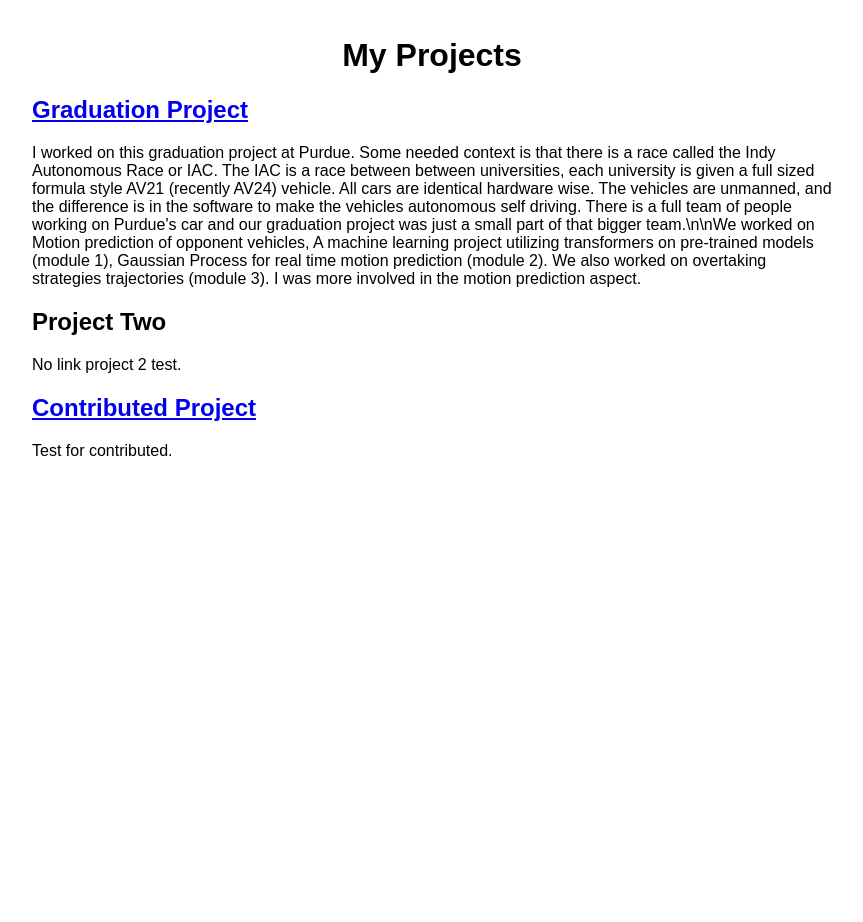
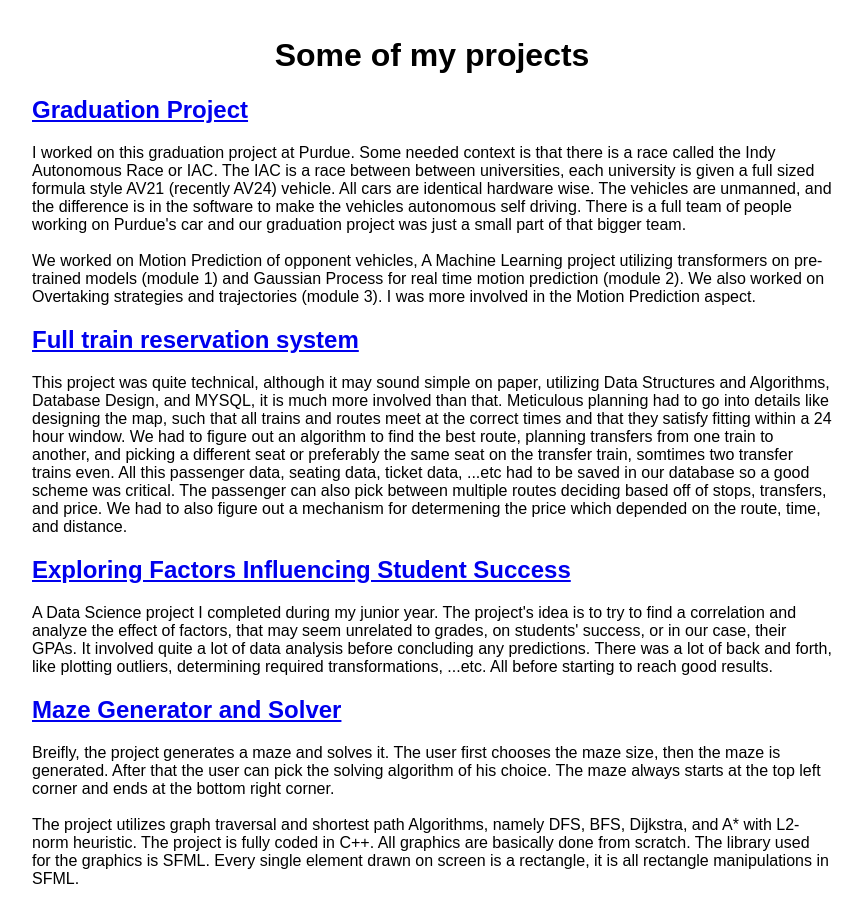
Before and after one commit to abdelrahman-safwat/abdelrahman-safwat.github.io, a plain HTML site: page index.html in a window 1280 px wide. Shown: the whole page, without its empty margins (208-1071 px from the left). Before the commit the page ends 800 px from the top, so only its background shows below. Drawn offline with Linux system fonts and the light colour scheme.

Commit message:
Update index.html

```diff
--- a/index.html
+++ b/index.html
@@ -10,21 +10,30 @@
   </style>
 </head>
 <body>
-  <h1>My Projects</h1>
+  <h1>Some of my projects</h1>
 
   <div class="project">
     <h2><a href="https://github.com/AhmedSayedOmar/Motion_prediction-team">Graduation Project</a></h2>
-    <p>I worked on this graduation project at Purdue. Some needed context is that there is a race called the Indy Autonomous Race or IAC. The IAC is a race between between universities, each university is given a full sized formula style AV21 (recently AV24) vehicle. All cars are identical hardware wise. The vehicles are unmanned, and the difference is in the software to make the vehicles autonomous self driving. There is a full team of people working on Purdue's car and our graduation project was just a small part of that bigger team.\n\nWe worked on Motion prediction of opponent vehicles, A machine learning project utilizing transformers on pre-trained models (module 1), Gaussian Process for real time motion prediction (module 2). We also worked on overtaking strategies trajectories (module 3). I was more involved in the motion prediction aspect.</p>
+    <p>I worked on this graduation project at Purdue. Some needed context is that there is a race called the Indy Autonomous Race or IAC. The IAC is a race between between universities, each university is given a full sized formula style AV21 (recently AV24) vehicle. All cars are identical hardware wise. The vehicles are unmanned, and the difference is in the software to make the vehicles autonomous self driving. There is a full team of people working on Purdue's car and our graduation project was just a small part of that bigger team.<br /><br />We worked on Motion Prediction of opponent vehicles, A Machine Learning project utilizing transformers on pre-trained models (module 1) and Gaussian Process for real time motion prediction (module 2). We also worked on Overtaking strategies and trajectories (module 3). I was more involved in the Motion Prediction aspect.</p>
   </div>
 
   <div class="project">
-    <h2>Project Two</h2>
-    <p>No link project 2 test.</p>
+    <h2><a href="https://github.com/hamdiitarek/Train-Reservation-System">Full train reservation system</a></h2>
+    <p>This project was quite technical, although it may sound simple on paper, utilizing Data Structures and Algorithms, Database Design, and MYSQL, it is much more involved than that. Meticulous planning had to go into details like designing the map, such that all trains and routes meet at the correct times and that they satisfy fitting within a 24 hour window. We had to figure out an algorithm to find the best route, planning transfers from one train to another, and picking a different seat or preferably the same seat on the transfer train, somtimes two transfer trains even. All this passenger data, seating data, ticket data, ...etc had to be saved in our database so a good scheme was critical. The passenger can also pick between multiple routes deciding based off of stops, transfers, and price. We had to also figure out a mechanism for determening the price which depended on the route, time, and distance.</p>
   </div>
 
   <div class="project">
-    <h2><a href="https://google.com">Contributed Project</a></h2>
-    <p>Test for contributed.</p>
+    <h2><a href="https://github.com/mohammed-alaa40123/Exploring-Factors-Influencing-Student-Success">Exploring Factors Influencing Student Success</a></h2>
+    <p>A Data Science project I completed during my junior year. The project's idea is to try to find a correlation and analyze the effect of factors, that may seem unrelated to grades, on students' success, or in our case, their GPAs. It involved quite a lot of data analysis before concluding any predictions. There was a lot of back and forth, like plotting outliers, determining required transformations, ...etc. All before starting to reach good results.</p>
   </div>
+
+  <div class="project">
+    <h2><a href="https://github.com/abdelrahman-safwat/Maze-generator-and-solver/tree/main">Maze Generator and Solver</a></h2>
+    <p>Breifly, the project generates a maze and solves it. The user first chooses the maze size, then the maze is generated. After that the user can pick the solving algorithm of his choice. The maze always starts at the top left corner and ends at the bottom right corner.
+    <br /><br />
+    The project utilizes graph traversal and shortest path Algorithms, namely DFS, BFS, Dijkstra, and A* with L2-norm heuristic. The project is fully coded in C++. All graphics are basically done from scratch. The library used for the graphics is SFML. Every single element drawn on screen is a rectangle, it is all rectangle manipulations in SFML.</p>
+  </div>
+
+
 </body>
 </html>
```
